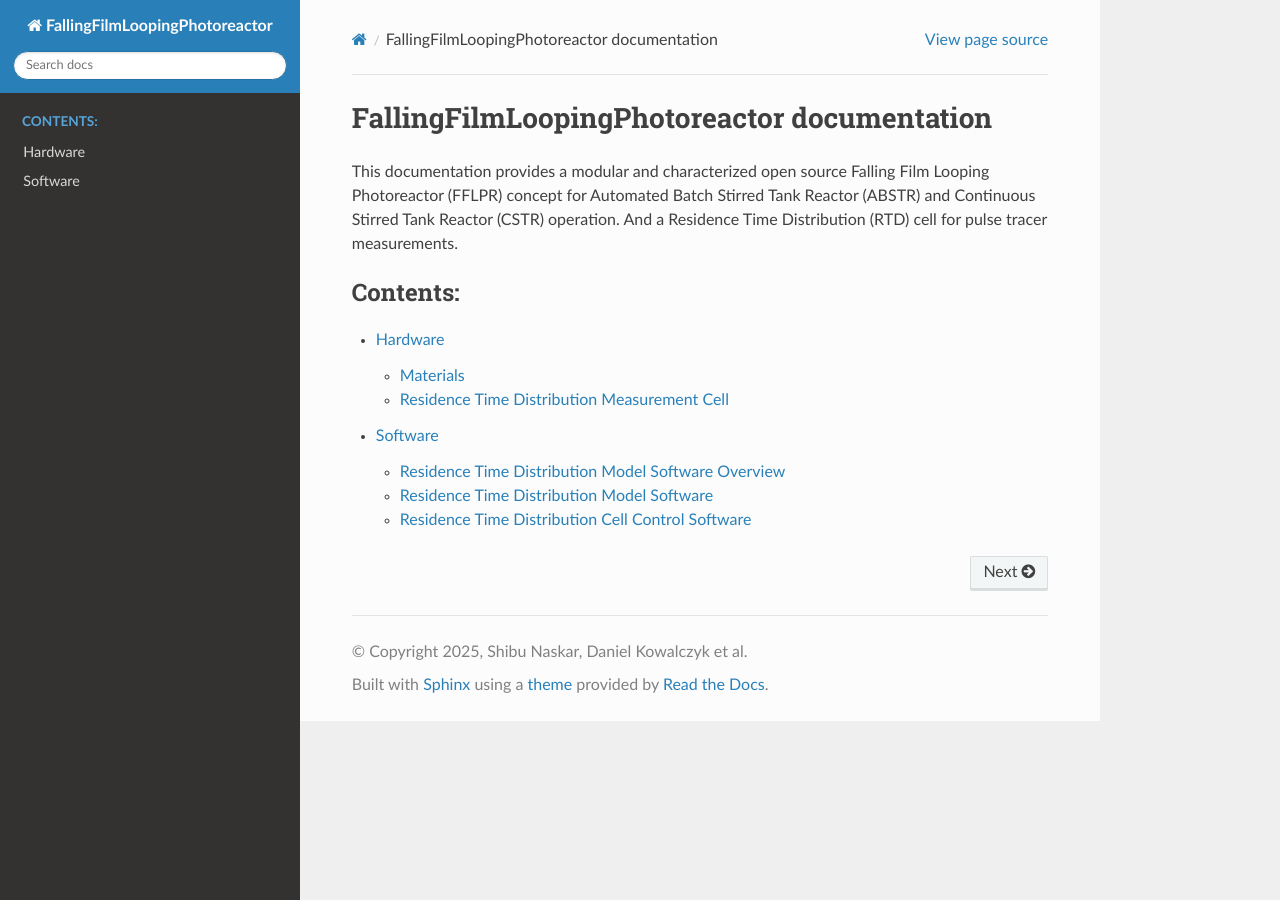
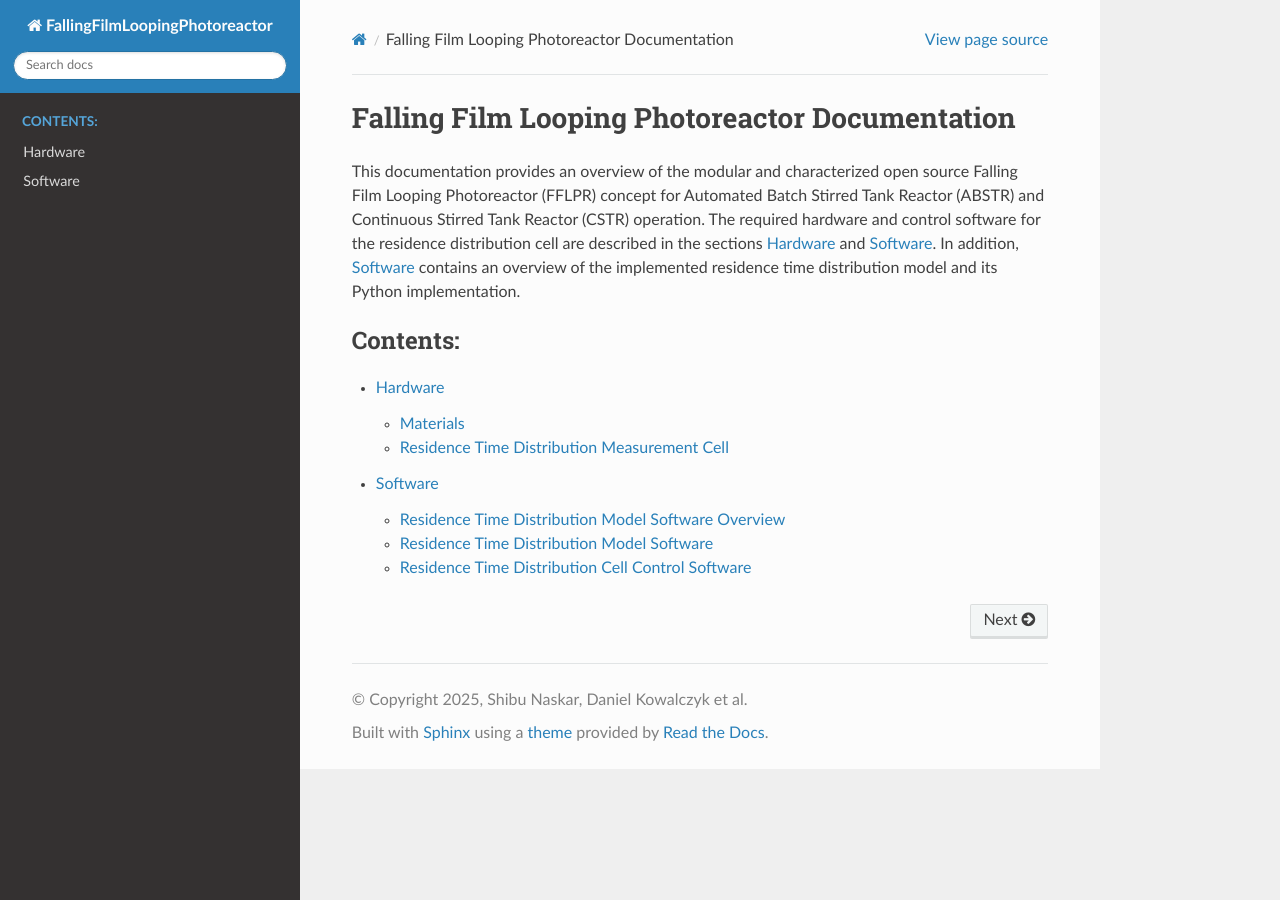
Before and after one commit to photonZfeed/FallingFilmLoopingPhotoreactor, a Sphinx documentation site: the page built from 03_Documentation/source/index.rst, in a window 1280 px wide. Built offline with Sphinx 7.4.7 and the Read the Docs theme 3.1.0, drawn with Linux system fonts in a browser that asks for light colours.

Commit message:
update documentation

```diff
--- a/03_Documentation/source/hardware/RTD_cell.rst
+++ b/03_Documentation/source/hardware/RTD_cell.rst
@@ -1,8 +1,10 @@
 Residence Time Distribution Measurement Cell
 ============================================
 
-Required 3D-Printed Components (Click to Download)
+Required 3D-Printed Components
 ---------------------------------------------------
+
+The following components were 3D-printed using PLA. Click to download the respective STL files from the `CAD repository <../../../../00_CAD/>`_:
 -   2x Analytic cells (2 LED halfcells, 2 photoresistor halfcells) consisting of:
    -   `1 mm tubing top <../../../../00_CAD/base_plate.stl>`_
    -   `1 mm tubing bottom <../../../../00_CAD/base_plate.stl>`_
--- a/03_Documentation/source/hardware/index.rst
+++ b/03_Documentation/source/hardware/index.rst
@@ -1,3 +1,5 @@
+.. _hardware:
+
 ========
 Hardware
 ========
--- a/03_Documentation/source/hardware/materials/00_Electronics/index.rst
+++ b/03_Documentation/source/hardware/materials/00_Electronics/index.rst
@@ -3,10 +3,11 @@
 =================
 
 .. toctree::
-   :maxdepth: 2
+   :maxdepth: 1
    :caption: Overview
    :glob:
 
    00_Tinkerforge/*
    01_Arduino/*
+   02_Power_Supplies/*
    05_Small_Parts/*
--- a/03_Documentation/source/hardware/materials/01_Accessories/index.rst
+++ b/03_Documentation/source/hardware/materials/01_Accessories/index.rst
@@ -3,7 +3,7 @@
 =================
 
 .. toctree::
-   :maxdepth: 2
+   :maxdepth: 1
    :caption: Overview
    :glob:
 
--- a/03_Documentation/source/index.rst
+++ b/03_Documentation/source/index.rst
@@ -4,10 +4,10 @@
    contain the root `toctree` directive.
 
 
-FallingFilmLoopingPhotoreactor documentation
+Falling Film Looping Photoreactor Documentation
 ============================================
 
-This documentation provides a modular and characterized open source Falling Film Looping Photoreactor (FFLPR) concept for Automated Batch Stirred Tank Reactor (ABSTR) and Continuous Stirred Tank Reactor (CSTR) operation. And a Residence Time Distribution (RTD) cell for pulse tracer measurements.
+This documentation provides an overview of the modular and characterized open source Falling Film Looping Photoreactor (FFLPR) concept for Automated Batch Stirred Tank Reactor (ABSTR) and Continuous Stirred Tank Reactor (CSTR) operation. The required hardware and control software for the residence distribution cell are described in the sections :ref:`hardware` and :ref:`software`. In addition, :ref:`software` contains an overview of the implemented residence time distribution model and its Python implementation.
 
 
 .. toctree::
--- a/03_Documentation/source/software/index.rst
+++ b/03_Documentation/source/software/index.rst
@@ -1,3 +1,5 @@
+.. _software:
+
 =========
 Software
 =========
```
